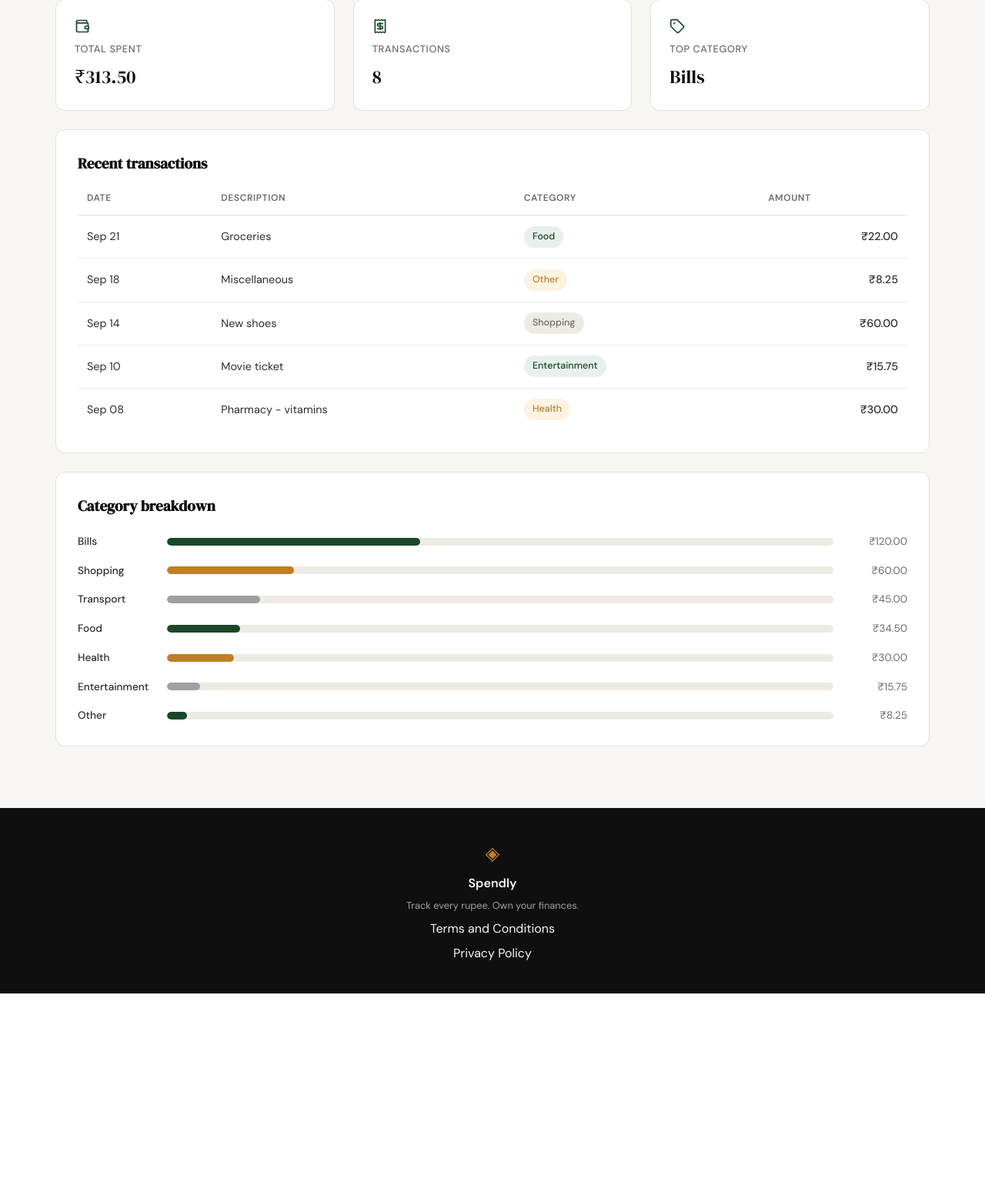
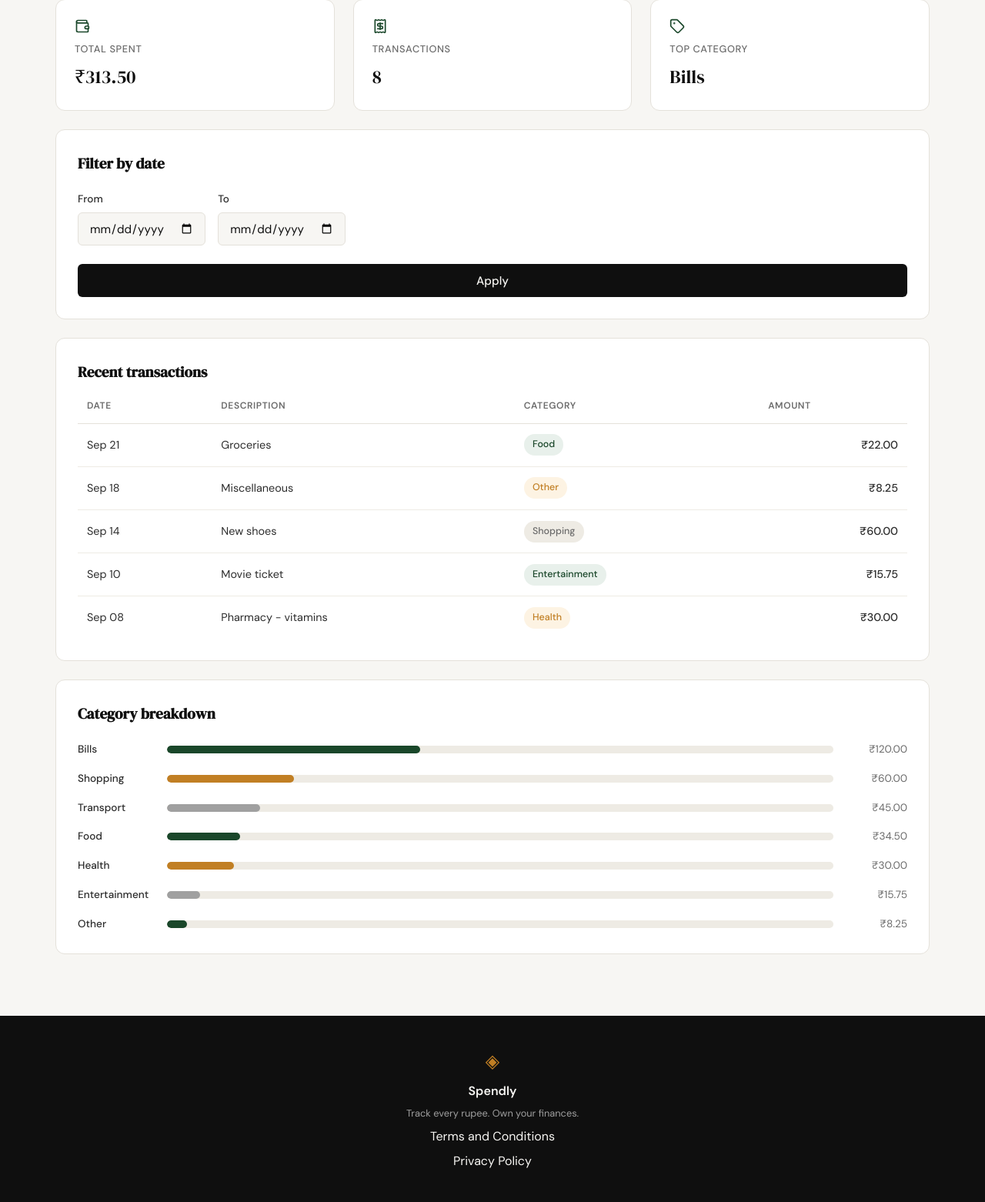
Before and after one commit to zain01-coder/Spendly, a Flask app: page /profile in a window 1280 px wide. Shown: the part 286-1848 px from the top of the page at 77% size. Before the commit the page ends 1577 px from the top, so only its background shows below. Run offline with Flask 3, Linux system fonts and the light colour scheme; the visitor is signed in with stand-in values (Sample User, id 1); data comes from the database, SQL or seed files in the repository.

Commit message:
Add date filter to profile page

```diff
--- a/app.py
+++ b/app.py
@@ -125,13 +125,52 @@ def logout():
     return redirect(url_for("login"))
 
 
-def _get_recent_transactions(db, user_id):
+def _validate_date_filter(args):
+    """Parse start_date/end_date from query args.
+
+    Returns (start_date, end_date, error, start_raw, end_raw) — the raw
+    values are returned alongside so callers can repopulate the filter
+    form without re-reading request.args themselves.
+    """
+    start_raw = args.get("start_date", "").strip()
+    end_raw = args.get("end_date", "").strip()
+
+    if not start_raw and not end_raw:
+        return None, None, None, start_raw, end_raw
+    if not start_raw or not end_raw:
+        return None, None, "Enter both a start and end date to filter.", start_raw, end_raw
+
+    try:
+        start_date = datetime.strptime(start_raw, "%Y-%m-%d").strftime("%Y-%m-%d")
+        end_date = datetime.strptime(end_raw, "%Y-%m-%d").strftime("%Y-%m-%d")
+    except ValueError:
+        return None, None, "Enter valid dates.", start_raw, end_raw
+
+    if start_date > end_date:
+        return None, None, "Start date must be before end date.", start_raw, end_raw
+
+    return start_date, end_date, None, start_raw, end_raw
+
+
+def _add_date_range(query, params, start_date, end_date):
+    """Append a BETWEEN clause to query/params when both dates are given."""
+    if start_date and end_date:
+        query += " AND date BETWEEN ? AND ?"
+        params += [start_date, end_date]
+    return query, params
+
+
+def _get_recent_transactions(db, user_id, start_date=None, end_date=None):
     """Return the 5 most recent expenses for user_id, newest first."""
-    rows = db.execute(
+    query = (
         "SELECT date, description, category, amount FROM expenses "
-        "WHERE user_id = ? ORDER BY date DESC, id DESC LIMIT 5",
-        (user_id,),
-    ).fetchall()
+        "WHERE user_id = ?"
+    )
+    params = [user_id]
+    query, params = _add_date_range(query, params, start_date, end_date)
+    query += " ORDER BY date DESC, id DESC LIMIT 5"
+
+    rows = db.execute(query, params).fetchall()
 
     transactions = []
     for idx, row in enumerate(rows):
@@ -167,19 +206,23 @@ def _get_profile_user(db, user_id):
     }
 
 
-def _get_profile_stats(db, user_id):
+def _get_profile_stats(db, user_id, start_date=None, end_date=None):
     """Return stats dict: total_spent, transaction_count, top_category."""
-    totals_row = db.execute(
+    totals_query = (
         "SELECT COALESCE(SUM(amount), 0) AS total, COUNT(*) AS cnt "
-        "FROM expenses WHERE user_id = ?",
-        (user_id,),
-    ).fetchone()
+        "FROM expenses WHERE user_id = ?"
+    )
+    top_query = (
+        "SELECT category, SUM(amount) AS cat_total FROM expenses WHERE user_id = ?"
+    )
+    params = [user_id]
+    totals_query, params = _add_date_range(totals_query, params, start_date, end_date)
+    if start_date and end_date:
+        top_query += " AND date BETWEEN ? AND ?"
+    top_query += " GROUP BY category ORDER BY cat_total DESC LIMIT 1"
 
-    top_row = db.execute(
-        "SELECT category, SUM(amount) AS cat_total FROM expenses "
-        "WHERE user_id = ? GROUP BY category ORDER BY cat_total DESC LIMIT 1",
-        (user_id,),
-    ).fetchone()
+    totals_row = db.execute(totals_query, params).fetchone()
+    top_row = db.execute(top_query, params).fetchone()
 
     return {
         "total_spent": f"₹{totals_row['total']:.2f}",
@@ -188,13 +231,14 @@ def _get_profile_stats(db, user_id):
     }
 
 
-def _get_category_breakdown(db, user_id):
+def _get_category_breakdown(db, user_id, start_date=None, end_date=None):
     """Return list of per-category spend dicts, ordered by amount desc."""
-    rows = db.execute(
-        "SELECT category, SUM(amount) AS total FROM expenses WHERE user_id = ? "
-        "GROUP BY category ORDER BY total DESC",
-        (user_id,),
-    ).fetchall()
+    query = "SELECT category, SUM(amount) AS total FROM expenses WHERE user_id = ?"
+    params = [user_id]
+    query, params = _add_date_range(query, params, start_date, end_date)
+    query += " GROUP BY category ORDER BY total DESC"
+
+    rows = db.execute(query, params).fetchall()
 
     grand_total = sum(row["total"] for row in rows)
 
@@ -215,11 +259,17 @@ def _get_category_breakdown(db, user_id):
 @app.route("/profile")
 @login_required
 def profile():
+    start_date, end_date, filter_error, start_raw, end_raw = _validate_date_filter(
+        request.args
+    )
+
     db = get_db()
     user = _get_profile_user(db, session["user_id"])
-    stats = _get_profile_stats(db, session["user_id"])
-    transactions = _get_recent_transactions(db, session["user_id"])
-    categories = _get_category_breakdown(db, session["user_id"])
+    stats = _get_profile_stats(db, session["user_id"], start_date, end_date)
+    transactions = _get_recent_transactions(
+        db, session["user_id"], start_date, end_date
+    )
+    categories = _get_category_breakdown(db, session["user_id"], start_date, end_date)
     db.close()
 
     return render_template(
@@ -228,6 +278,12 @@ def profile():
         stats=stats,
         transactions=transactions,
         categories=categories,
+        date_filter={
+            "start_date": start_date or start_raw,
+            "end_date": end_date or end_raw,
+            "error": filter_error,
+            "active": bool(start_date and end_date),
+        },
     )
 
 
--- /dev/null
+++ b/pytest.ini
@@ -0,0 +1,2 @@
+[pytest]
+pythonpath = .
--- a/static/css/profile.css
+++ b/static/css/profile.css
@@ -107,6 +107,32 @@
     font-size: 1.5rem;
     color: var(--ink);
     font-variant-numeric: tabular-nums;
+}
+
+/* ------------------------------------------------------------------ */
+/* Date filter                                                          */
+/* ------------------------------------------------------------------ */
+
+.profile-filter-form {
+    display: flex;
+    align-items: flex-end;
+    flex-wrap: wrap;
+    gap: 1rem;
+}
+
+.profile-filter-form .form-group {
+    margin-bottom: 0;
+}
+
+.profile-filter-clear {
+    color: var(--ink-muted);
+    font-size: 0.85rem;
+    text-decoration: underline;
+    padding-bottom: 0.6rem;
+}
+
+.profile-filter-clear:hover {
+    color: var(--accent);
 }
 
 /* ------------------------------------------------------------------ */
--- a/templates/profile.html
+++ b/templates/profile.html
@@ -35,6 +35,29 @@
             <span class="profile-stat-label">Top category</span>
             <span class="profile-stat-value">{{ stats.top_category }}</span>
         </div>
+    </div>
+
+    <div class="profile-card">
+        <h2 class="profile-card-title">Filter by date</h2>
+        <form method="GET" action="{{ url_for('profile') }}" class="profile-filter-form">
+            <div class="form-group">
+                <label for="start_date">From</label>
+                <input type="date" id="start_date" name="start_date"
+                       class="form-input" value="{{ date_filter.start_date }}">
+            </div>
+            <div class="form-group">
+                <label for="end_date">To</label>
+                <input type="date" id="end_date" name="end_date"
+                       class="form-input" value="{{ date_filter.end_date }}">
+            </div>
+            <button type="submit" class="btn-submit">Apply</button>
+            {% if date_filter.active %}
+            <a href="{{ url_for('profile') }}" class="profile-filter-clear">Clear filter</a>
+            {% endif %}
+        </form>
+        {% if date_filter.error %}
+        <div class="auth-error">{{ date_filter.error }}</div>
+        {% endif %}
     </div>
 
     <div class="profile-card">
```
Also changed, not shown: tests/test_profile_date_filter.py (added, +462 -0 lines), .claude/specs/06-date-filter-for-profile-page.md (added).
